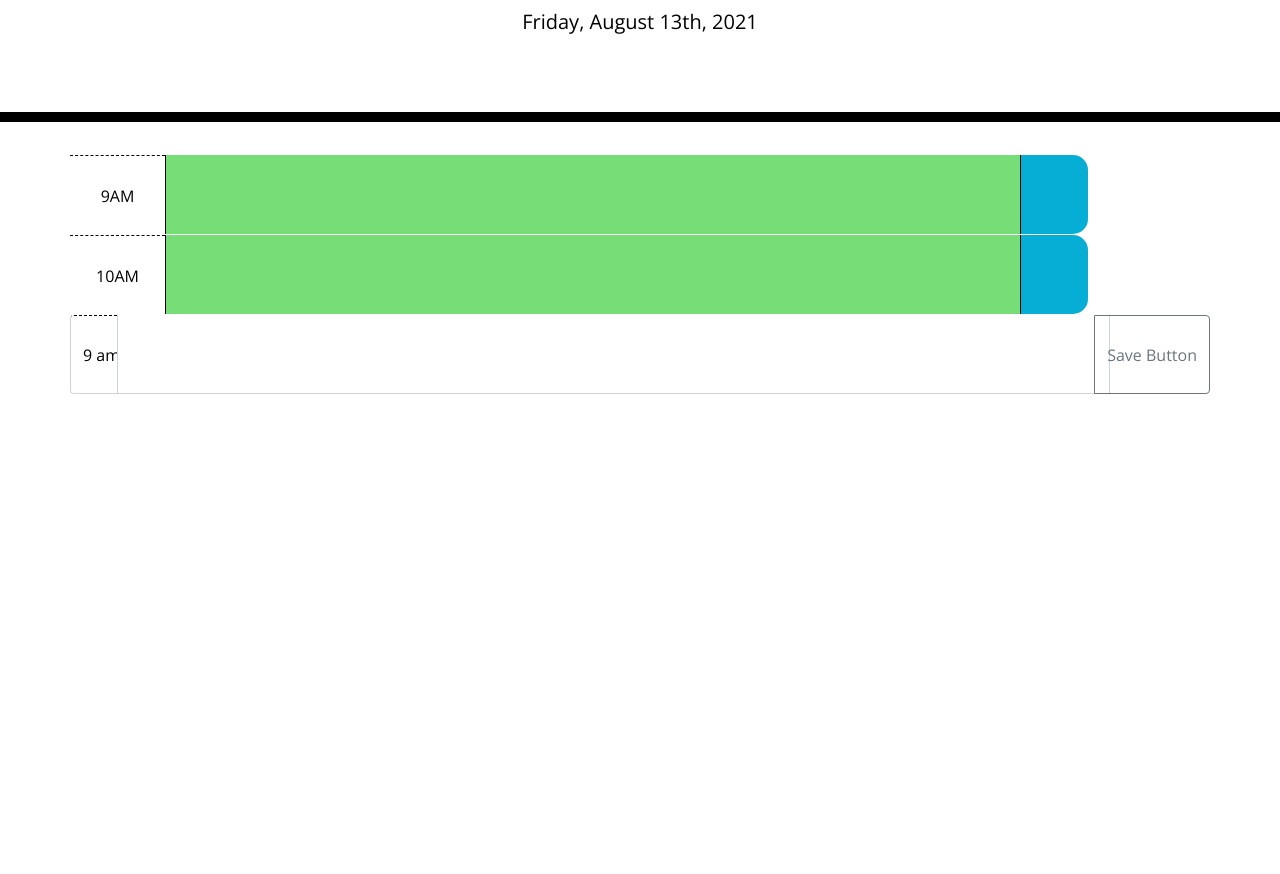
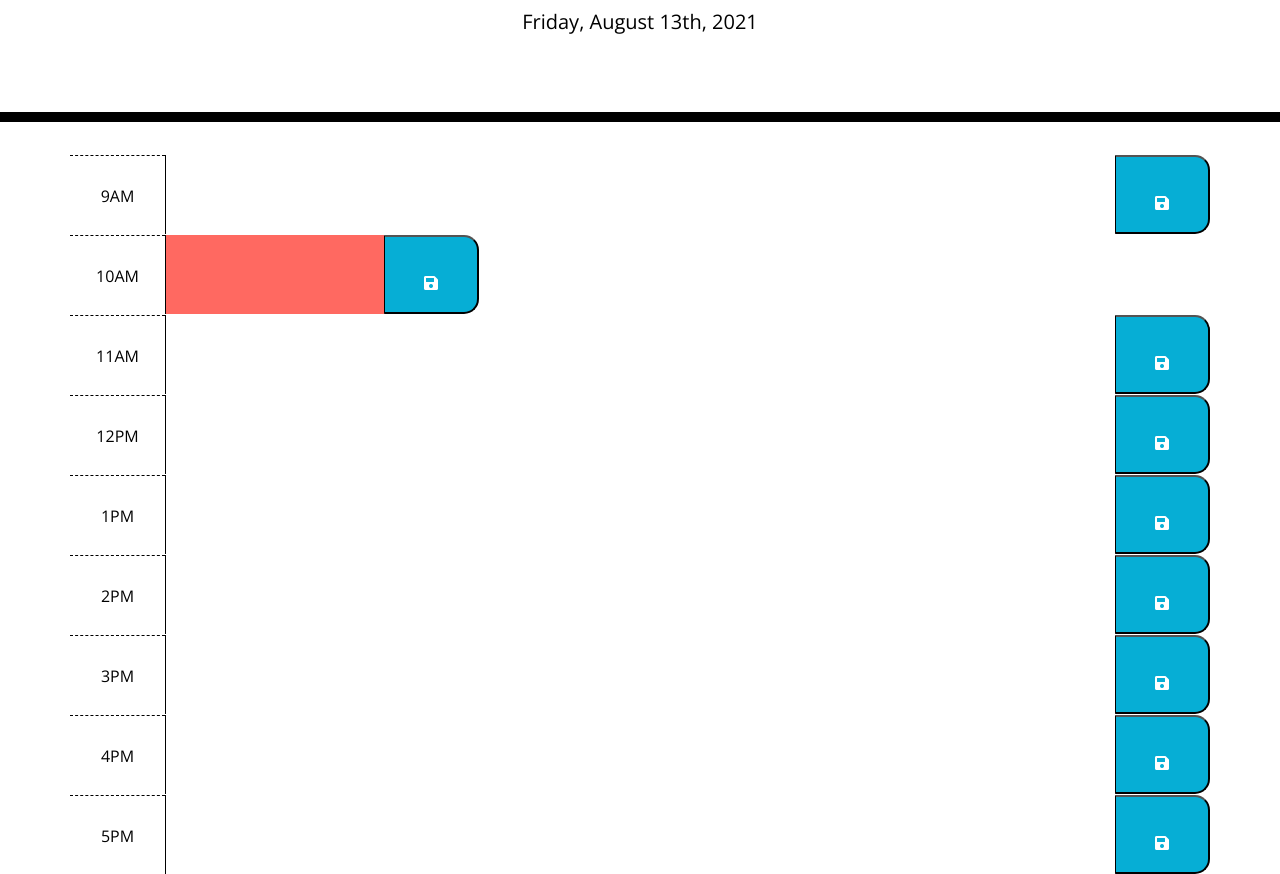
Before and after one commit to salvarenga74/Work-Day-Scheduler_HW05, a plain HTML site: page index.html in a window 1280 px wide. Shown: the part 182-1056 px from the top of the page. Before the commit the page ends 800 px from the top, so only its background shows below. Drawn offline with nearby package versions, Linux system fonts and the light colour scheme.

Commit message:
I have created almost a working function and almost a breakthrough on evaquating the current hour to the day planner.

```diff
--- a/assets/script.js
+++ b/assets/script.js
@@ -1,3 +1,30 @@
+var today = moment();
+var currentHour = moment().hour();
+var hour9 = document.querySelector('#hour-9');
+var hour10 = document.querySelector('#hour-10');
+var hour11 = document.querySelector('#hour-11');
+var hour12 = document.querySelector('#hour-12');
+var hour1 = document.querySelector('#hour-13');
+var hour2 = document.querySelector('#hour-14');
+var hour3 = document.querySelector('#hour-15');
+var hour4 = document.querySelector('#hour-16');
+var hour5 = document.querySelector('#hour-17');
+var workHours =[hour9,hour10,hour11,hour12,hour1,hour2,hour3,hour4,hour5];
 
-var today = moment();
+
 $('#currentDay').text(today.format("dddd, MMMM Do, YYYY"));
+
+// for( var i=0; i< answerButtons.length; i++){
+//     var button= answerButtons[i];
+//     button.addEventListener("click",submitAnswer);
+// }
+
+console.log(currentHour);
+
+function whatHourIsIt(){
+    if (currentHour = 2){
+        hour10.setAttribute("class", "present")
+    }
+    console.log("the hour has changed");
+}
+whatHourIsIt();
--- a/index.html
+++ b/index.html
@@ -34,31 +34,84 @@
             <div class="hour col-1">
                 <span>9AM</span>
             </div>
-            <textarea class="past present future col-9"></textarea>
-            <div class="saveBtn">
-                <i></i>
-            </div>
+            <textarea id="hour-9" class="description col-10"></textarea>
+            <button class=" saveBtn col-1">
+                <i class="fas fa-save"></i>
+            </button>
          </div>
         <div class="time-block row">
             <div class="hour col-1">
                 <span>10AM</span>
             </div>
-            <textarea class="past present future col-9"></textarea>
-            <div class="saveBtn">
-                <i></i>
+            <textarea id="hour-10" class="description col-10"></textarea>
+            <button class="saveBtn col-1">
+                <i class="fas fa-save"></i>
+            </button>
+         </div>
+         <div id="hour-11" class="time-block row">
+            <div class="hour col-1">
+                <span>11AM</span>
             </div>
+            <textarea class="description col-10"></textarea>
+            <button class="saveBtn col-1">
+                <i class="fas fa-save"></i>
+            </button>
+         </div>
+         <div id="hour-12" class="time-block row">
+            <div class="hour col-1">
+                <span>12PM</span>
+            </div>
+            <textarea class="description col-10"></textarea>
+            <button class="saveBtn col-1">
+                <i class="fas fa-save"></i>
+            </button>
+         </div>
+         <div id="hour-13" class="time-block row">
+            <div class="hour col-1">
+                <span>1PM</span>
+            </div>
+            <textarea class="description col-10"></textarea>
+            <button class="saveBtn col-1">
+                <i class="fas fa-save"></i>
+            </button>
+         </div>
+         <div id="hour-14" class="time-block row">
+            <div class="hour col-1">
+                <span>2PM</span>
+            </div>
+            <textarea class="description col-10"></textarea>
+            <button class="saveBtn col-1">
+                <i class="fas fa-save"></i>
+            </button>
+         </div>
+         <div id="hour-15" class="time-block row">
+            <div class="hour col-1">
+                <span>3PM</span>
+            </div>
+            <textarea class="description col-10"></textarea>
+            <button class="saveBtn col-1">
+                <i class="fas fa-save"></i>
+            </button>
+         </div>
+         <div id="hour-16" class="time-block row">
+            <div class="hour col-1">
+                <span>4PM</span>
+            </div>
+            <textarea class="description col-10"></textarea>
+            <button class="saveBtn col-1">
+                <i class="fas fa-save"></i>
+            </button>
+         </div>
+         <div id="hour-17" class="time-block row">
+            <div class="hour col-1">
+                <span>5PM</span>
+            </div>
+            <textarea class="description col-10"></textarea>
+            <button class="saveBtn col-1">
+                <i class="fas fa-save"></i>
+            </button>
          </div>
 
-
-      <div id="ninethHour" class="input-group mb-3">
-            <div class="input-group-prepend row">
-            <span class="input-group-text hour">9 am</span>
-            </div>
-            <input type="textarea" class="form-control row" aria-label="Amount (to the nearest dollar)">
-            <div class="input-group-append row">
-                <button class="btn btn-outline-secondary" type="button" id="button-addon2">Save Button</button>
-            </div>
-      </div>
 
     </main>
 
```
